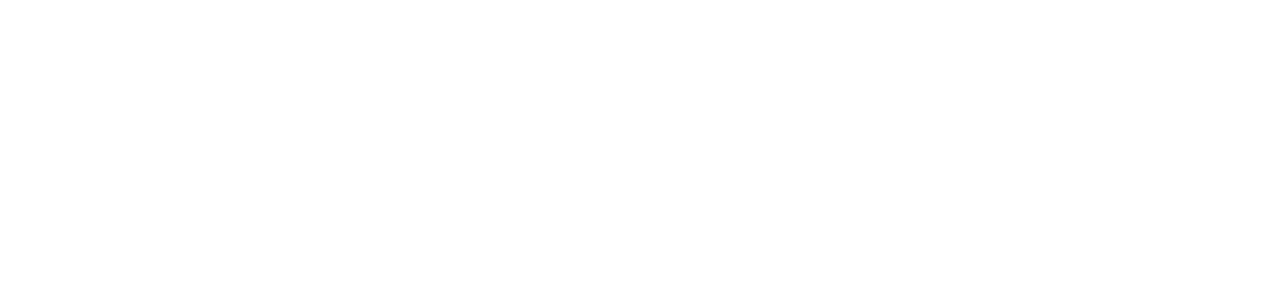
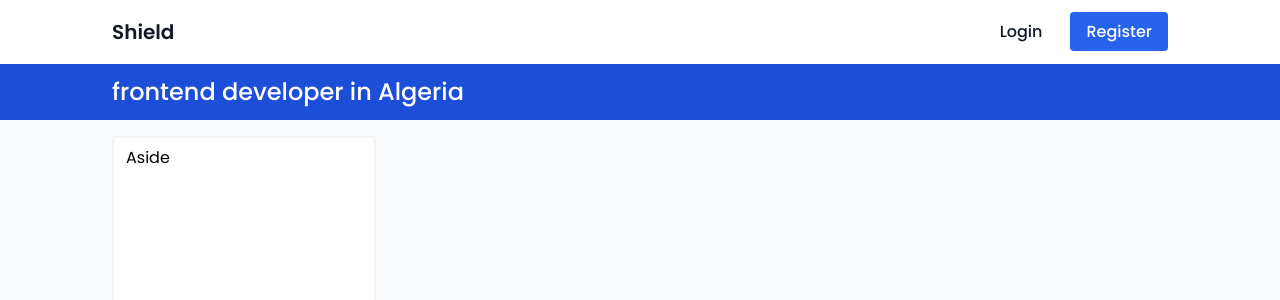
Before and after one commit to MedjadjiAbdelkadir/shield-job-application, a React (Vite) app: page /Jobs in a window 1280 px wide. Before the commit this address had no page. Shown: the top 300 px of the page. Built offline with nearby package versions, Linux system fonts and the light colour scheme.

Commit message:
start building jobs page & do changes in container component

```diff
--- a/src/components/blocks/navbar.jsx
+++ b/src/components/blocks/navbar.jsx
@@ -1,18 +1,19 @@
 import React from 'react'
 
 import { Link } from 'react-router-dom'
+import PropTypes from 'prop-types'
 
 import { Container } from '@components/_index'
 
-export default function Navbar () {
+export default function Navbar ({ withBg }) {
   return (
-    <nav className="bg-opacity-80 h-16 absolute top-0 w-full">
-        <Container>
+    <nav className={`h-16 absolute top-0 w-full ${withBg ? 'bg-white shadow-sm text-gray-900' : 'text-white'}`}>
+        <Container extraClasses="h-full relative">
             <div className="flex justify-between align-middle items-center h-full">
-                <Link to="/" className="text-white text-xl font-semibold">Shield</Link>
+                <Link to="/" className="text-xl font-semibold">Shield</Link>
                 <ul className="flex gap-3">
                     <li>
-                        <Link to="/login" className="rounded font-medium py-2 px-4 text-white">Login</Link>
+                        <Link to="/login" className="rounded font-medium py-2 px-4">Login</Link>
                     </li>
                     <li>
                         <Link to="/register" className="bg-blue-600 text-white rounded font-medium py-1 md:py-2 px-3 md:px-4">Register</Link>
@@ -23,3 +24,7 @@
     </nav>
   )
 }
+
+Navbar.propTypes = {
+  withBg: PropTypes.bool
+}
--- a/src/components/container.jsx
+++ b/src/components/container.jsx
@@ -2,13 +2,13 @@
 
 import PropTypes from 'prop-types'
 
-export default function Container ({ children }) {
+export default function Container ({ extraClasses, children }) {
   return (
-    <div className="container mx-auto h-full relative max-w-6xl px-4 md:px-6 lg:px-8 xl:px-12">{children}</div>
+    <div className={`container mx-auto max-w-6xl px-4 md:px-6 lg:px-8 xl:px-12 ${extraClasses}`}>{children}</div>
   )
 }
 
 Container.propTypes = {
-  maxW: PropTypes.string.isRequired,
-  children: PropTypes.node.isRequired
+  children: PropTypes.node.isRequired,
+  extraClasses: PropTypes.string
 }
--- /dev/null
+++ b/src/layouts/second-layout.jsx
@@ -0,0 +1,29 @@
+import React from 'react'
+
+import PropTypes from 'prop-types'
+
+import { Container } from '@components/_index'
+import Navbar from '@components/blocks/navbar'
+import { Header, Aside } from '@pages/jobs/blocks/_index'
+
+export default function SecondLayout ({ jobTitle, children }) {
+  return (
+    <div className="font-poppins">
+      <Navbar withBg={true} />
+      <Header jobTitle={jobTitle} />
+      <div className='bg-gray-50'>
+        <Container extraClasses='flex py-4'>
+          <Aside />
+          <main className="min-h-screen w-9/12">
+            {children}
+          </main>
+        </Container>
+      </div>
+    </div>
+  )
+}
+
+SecondLayout.propTypes = {
+  children: PropTypes.node.isRequired,
+  jobTitle: PropTypes.string.isRequired
+}
--- a/src/navigation/routes.jsx
+++ b/src/navigation/routes.jsx
@@ -2,7 +2,7 @@
 
 import { BrowserRouter, Routes, Route } from 'react-router-dom'
 
-import { Home, Login, Register } from '@pages/_index'
+import { Home, Login, Register, Jobs } from '@pages/_index'
 
 const routes = [
   {
@@ -16,6 +16,10 @@
   {
     path: '/register',
     element: <Register />
+  },
+  {
+    path: '/Jobs',
+    element: <Jobs />
   }
 ]
 
--- a/src/pages/_index.js
+++ b/src/pages/_index.js
@@ -1,3 +1,4 @@
 export { default as Home } from './home/page'
 export { default as Login } from './login/page'
 export { default as Register } from './register/page'
+export { default as Jobs } from './jobs/page'
--- a/src/pages/home/blocks/header.jsx
+++ b/src/pages/home/blocks/header.jsx
@@ -7,7 +7,7 @@
   return (
     <header className="h-screen bg-blue-600 relative bg-center bg-cover font-poppins" style={{ backgroundImage: `url(${headerImage})` }}>
         <div className="absolute top-0 left-0 w-full h-full bg-black bg-opacity-60"></div>
-        <Container>
+        <Container extraClasses="h-full relative">
             <div className="flex justify-between items-center h-full">
                 <div className="w-full md:w-3/4">
                     <h1 className="text-white text-3xl sm:text-4xl  md:text-5xl lg:text-6xl font-medium capitalize mb-5 text-center md:text-left">find thousands of jobs that match your passion</h1>
--- /dev/null
+++ b/src/pages/jobs/blocks/_index.js
@@ -0,0 +1,2 @@
+export { default as Header } from './header'
+export { default as Aside } from './aside'
--- /dev/null
+++ b/src/pages/jobs/blocks/aside.jsx
@@ -0,0 +1,7 @@
+import React from 'react'
+
+export default function Aside () {
+  return (
+    <div className="w-3/12 bg-white py-2 px-3 border-2 border-gray-100 border-solid rounded-sm">Aside</div>
+  )
+}
--- /dev/null
+++ b/src/pages/jobs/blocks/header.jsx
@@ -0,0 +1,19 @@
+import React from 'react'
+
+import PropTypes from 'prop-types'
+
+import { Container } from '@components/_index'
+
+export default function Header ({ jobTitle }) {
+  return (
+    <header className="mt-16 py-3 bg-blue-700">
+      <Container>
+        <h1 className="text-2xl font-medium text-white">{jobTitle} in Algeria</h1>
+      </Container>
+    </header>
+  )
+}
+
+Header.propTypes = {
+  jobTitle: PropTypes.string.isRequired
+}
--- /dev/null
+++ b/src/pages/jobs/page.jsx
@@ -0,0 +1,16 @@
+import React from 'react'
+
+import Head from '@components/head'
+import SecondLayout from '@layouts/second-layout'
+
+export default function Jobs () {
+  return (
+    <>
+      <Head>
+        <title>Jobs | Shield</title>
+      </Head>
+      <SecondLayout jobTitle='frontend developer'>
+      </SecondLayout>
+    </>
+  )
+}
```
